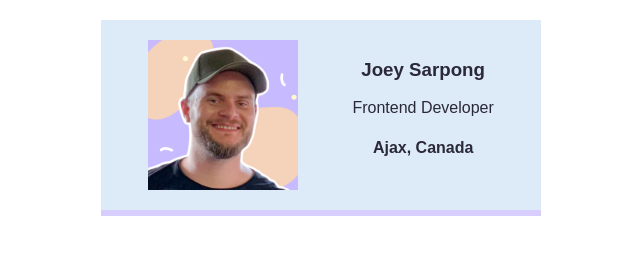
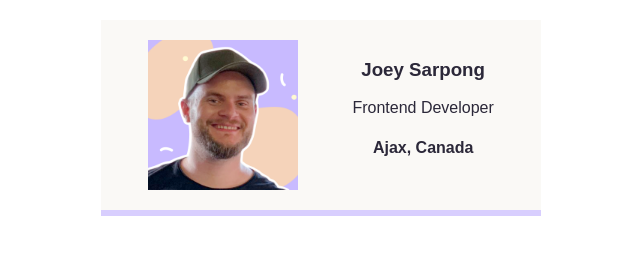
Before and after one commit to threesonyaheadtop/businesscards, a website built with Vite: page index.html in a window 1280 px wide. Shown: the whole page, without its empty margins (319-959 px from the left). Built offline with nearby package versions, Linux system fonts and the light colour scheme.

Commit message:
Colour change issue resolved
Fixed colour change

```diff
--- a/styles.css
+++ b/styles.css
@@ -19,7 +19,7 @@ body {
     display: flex;
     justify-content: space-around;
     text-align: center;
-    background: #ddebf8;
+    background: #faf9f6;
     color: #2b2839;
     border-bottom: 6px solid #d8cefe;
 
```
